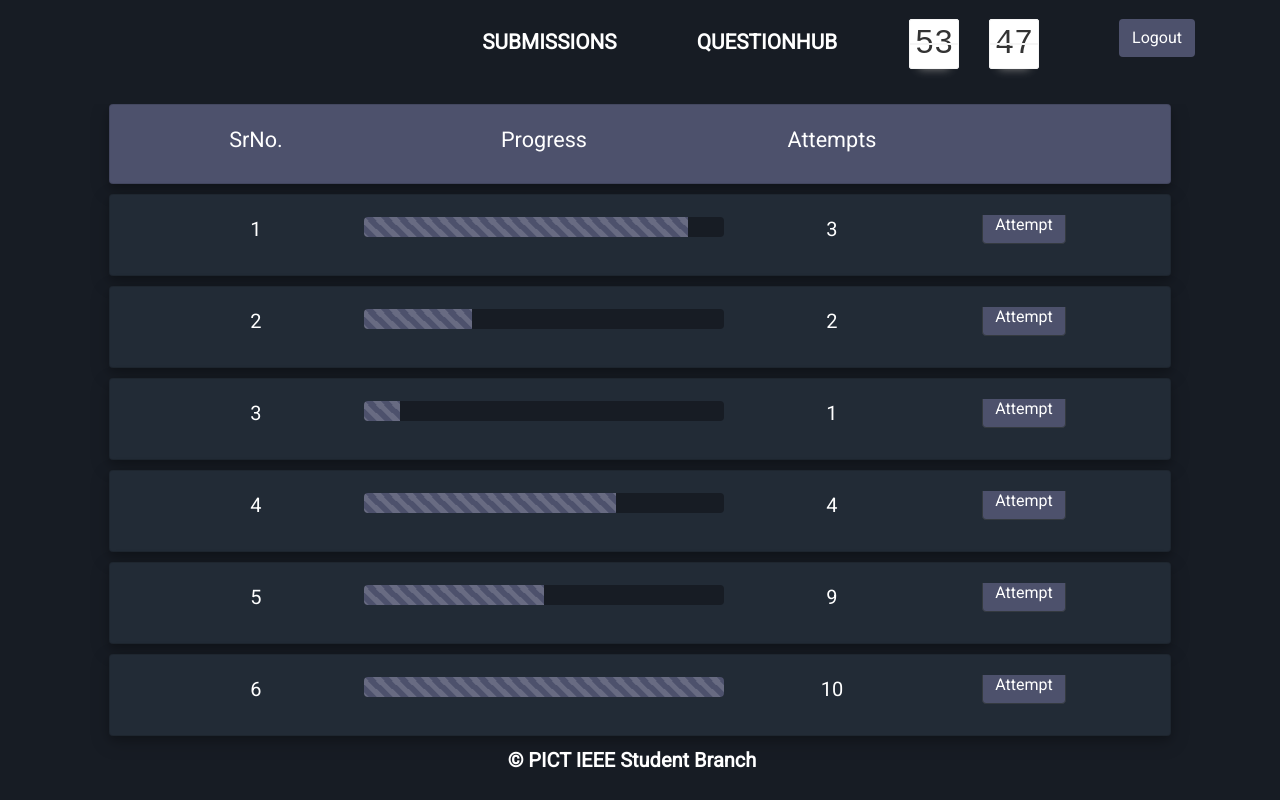
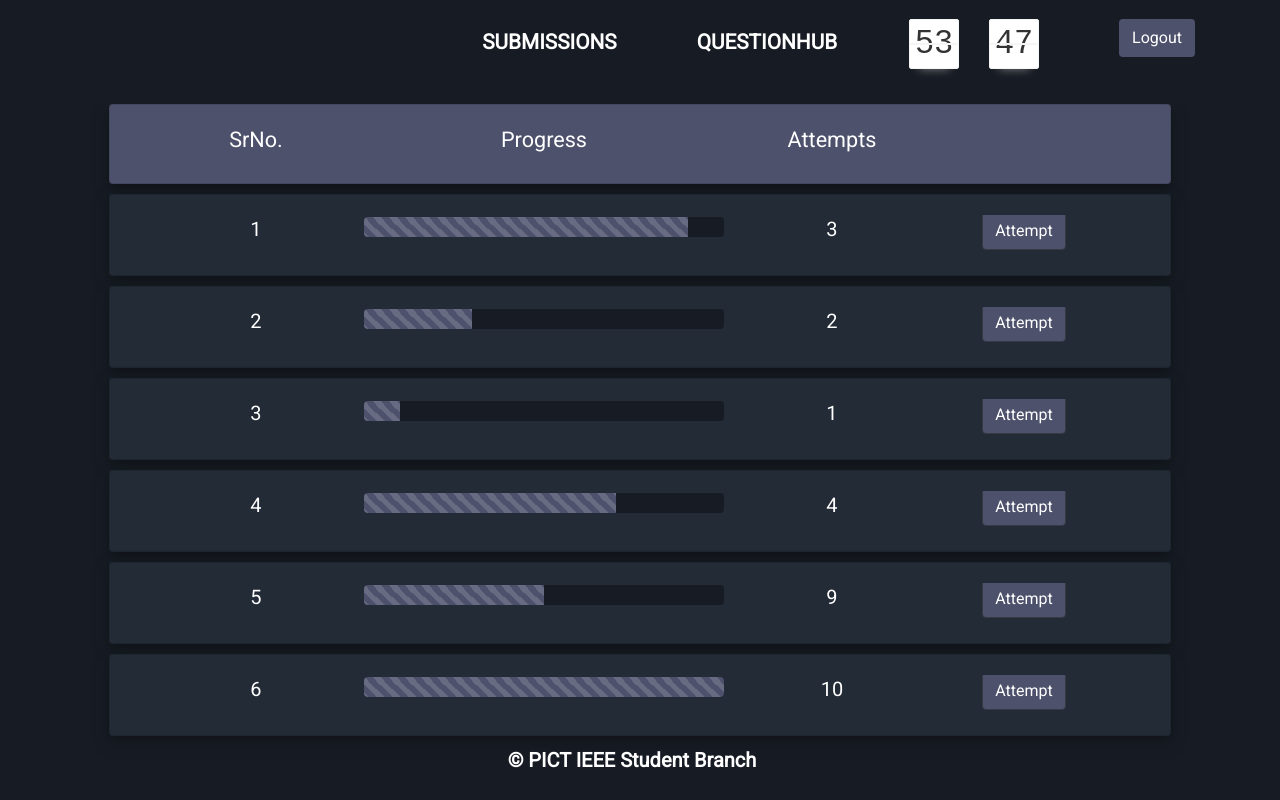
Before and after one commit to meghadandapat/CTD-RC2-Frontend, a React (Create React App) app: page /questionhub in a window 1280 px wide. Built offline with nearby package versions, Linux system fonts and the light colour scheme; a web font is replaced by a local one.

Commit message:
que hub fixed?

```diff
--- a/src/components/QuestionHub/Quehub.css
+++ b/src/components/QuestionHub/Quehub.css
@@ -50,7 +50,7 @@
 }
 
 .qbtn{
-  margin-top: -3.5vh;
+  margin-top: -1em;
 }
 .quecontent{
   font-size: 2.5vh;
```
